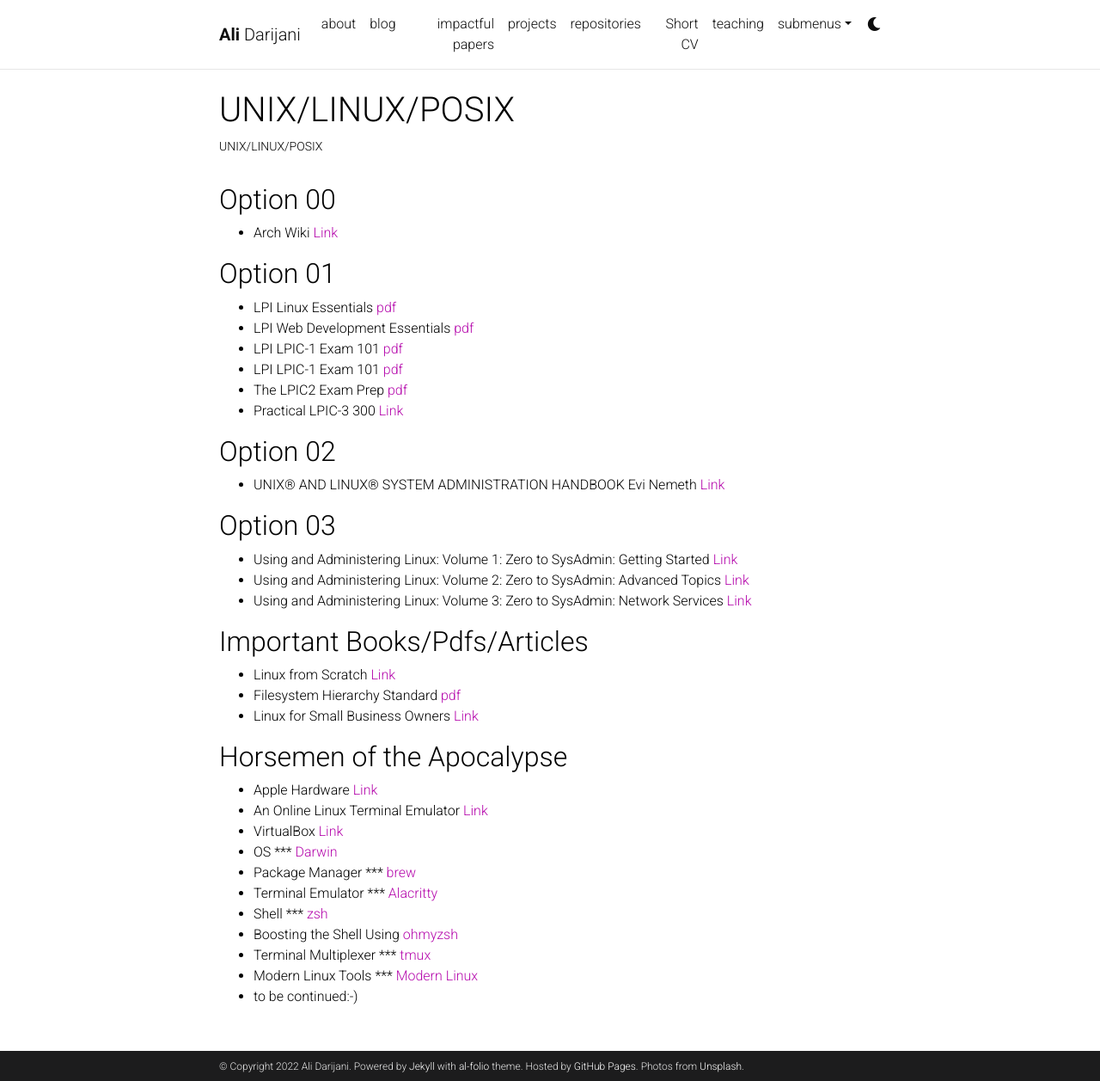
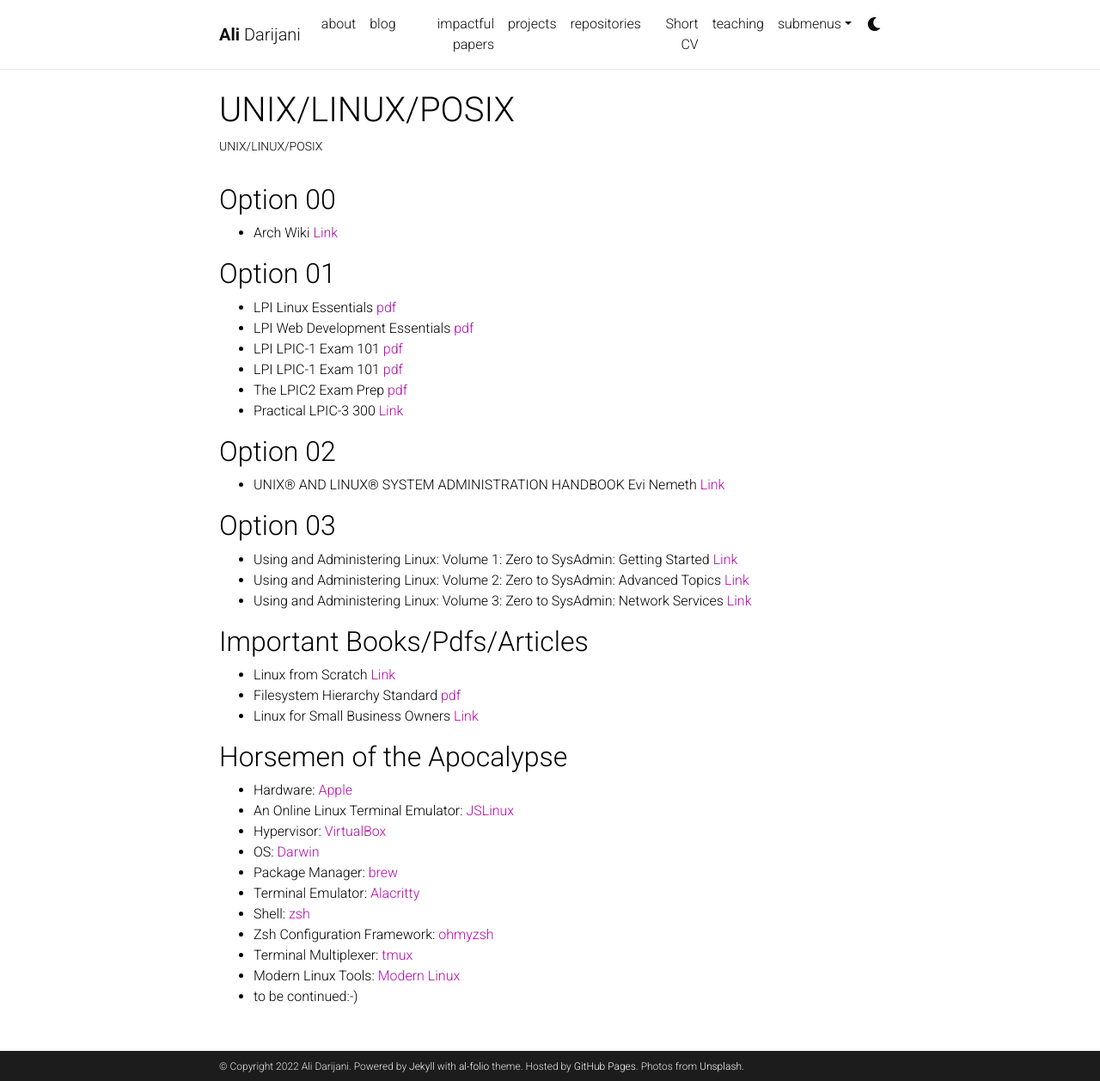
Before and after one commit to adarijani/adarijani.github.io_archived, a Jekyll site: the page built from _projects/unix linux posix.md, in a window 1280 px wide and 1257 px high. Shown: the whole window at 86% size. Built offline with Jekyll 4.4.1, drawn with Linux system fonts in a browser that asks for light colours; comment, search, counter and statistics services are not loaded; a style sheet for code colours, icons or effects is not loaded.

Commit message:
Update unix linux posix.md

```diff
--- a/_projects/unix linux posix.md
+++ b/_projects/unix linux posix.md
@@ -32,14 +32,14 @@
 * Linux for Small Business Owners [Link](https://link.springer.com/book/10.1007/978-1-4842-8264-9)
 
 ## Horsemen of the Apocalypse
-* Apple Hardware [Link](https://www.apple.com/mac/)
-* An Online Linux Terminal Emulator [Link](https://bellard.org/jslinux/)
-* VirtualBox [Link](https://www.virtualbox.org/)
-* OS *** [Darwin](https://github.com/apple/darwin-xnu)
-* Package Manager *** [brew](https://brew.sh/)
-* Terminal Emulator *** [Alacritty](https://alacritty.org/)
-* Shell *** [zsh](https://www.zsh.org/)
-* Boosting the Shell Using [ohmyzsh](https://ohmyz.sh/)
-* Terminal Multiplexer *** [tmux](https://github.com/tmux)
-* Modern Linux Tools *** [Modern Linux](https://github.com/ibraheemdev/modern-unix)
+* Hardware: [Apple](https://www.apple.com/mac/)
+* An Online Linux Terminal Emulator: [JSLinux](https://bellard.org/jslinux/)
+* Hypervisor: [VirtualBox](https://www.virtualbox.org/)
+* OS: [Darwin](https://github.com/apple/darwin-xnu)
+* Package Manager: [brew](https://brew.sh/)
+* Terminal Emulator: [Alacritty](https://alacritty.org/)
+* Shell: [zsh](https://www.zsh.org/)
+* Zsh Configuration Framework: [ohmyzsh](https://ohmyz.sh/)
+* Terminal Multiplexer: [tmux](https://github.com/tmux)
+* Modern Linux Tools: [Modern Linux](https://github.com/ibraheemdev/modern-unix)
 * to be continued:-)
```
